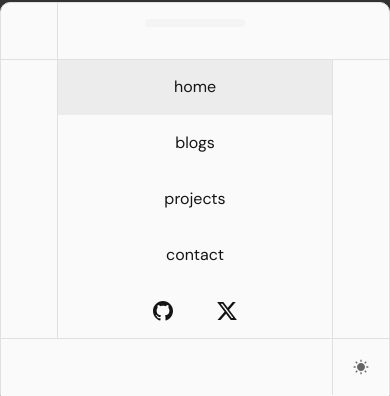
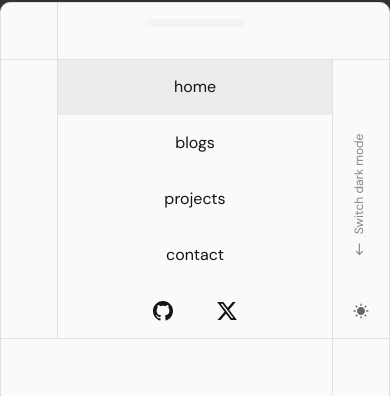
Before and after one commit to nrjdalal/nrjdalal.com-v2, a Next.js app: page / in a window 390 px wide. Both pictures are taken after a click on the button 366 px from the left and 23 px from the top of the page. Shown: the part 448-844 px from the top of the page. Built offline with nearby package versions, Linux system fonts and the light colour scheme.

Commit message:
feat: most amazing header

```diff
--- a/src/components/header.tsx
+++ b/src/components/header.tsx
@@ -11,6 +11,7 @@ import {
 } from "@/components/ui/drawer"
 import { cn } from "@/lib/utils"
 import {
+  RiArrowLeftLongLine,
   RiBrushAiFill,
   RiCodeAiFill,
   RiGithubFill,
@@ -135,7 +136,10 @@ const NavigationLinks: FC<NavigationLinksProps> = ({
             <span className="bg-border absolute bottom-14 left-0 h-px w-full" />
             <span className="bg-border absolute -top-14 left-14 h-full w-px" />
             <span className="bg-border absolute right-14 bottom-0 h-full w-px" />
-            <span className="absolute right-0 bottom-0 aspect-square h-14">
+            <span className="text-foreground/50 absolute -right-8 bottom-48 flex rotate-270 items-center gap-x-2 text-xs">
+              <RiArrowLeftLongLine className="size-3.5" /> Switch dark mode
+            </span>
+            <span className="absolute right-0 bottom-14 aspect-square h-14">
               <ThemeToggle />
             </span>
             <div className="mx-auto flex w-full flex-col items-center">
```
